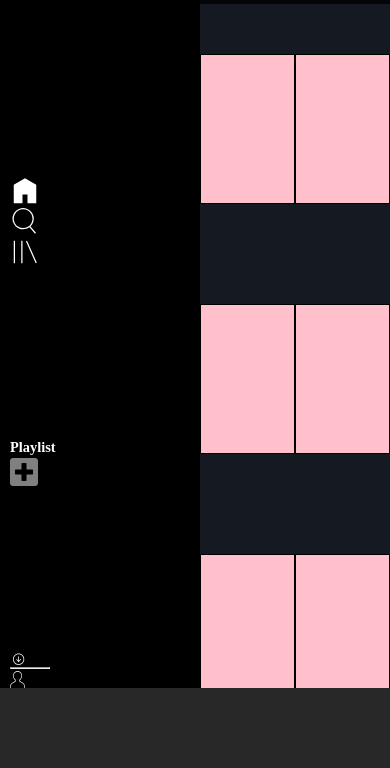
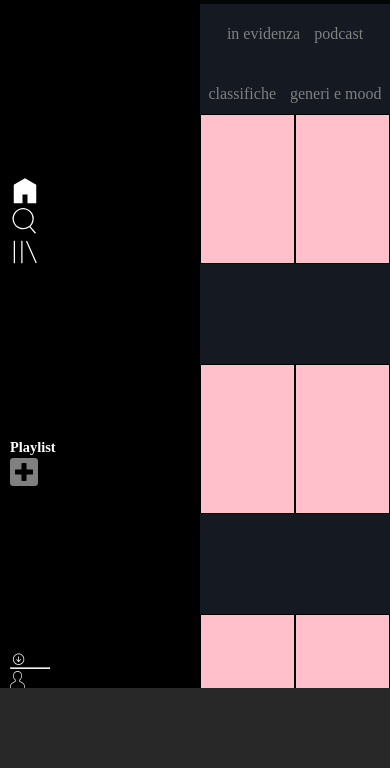
Before and after one commit to davide-amabile/html-css-spotifyweb, a plain HTML site: page index.html in a window 390 px wide. Shown: the part 76-844 px from the top of the page. Drawn offline with Linux system fonts and the light colour scheme.

Commit message:
lista alta main senza responsive

```diff
--- a/css/style.css
+++ b/css/style.css
@@ -184,6 +184,22 @@
   border: 1.5px solid #fff;
 }
 /* /nav trasparente */
+/* menu main */
+.list_main {
+  height: 60px;
+  line-height: 60px;
+  text-align: center;
+}
+.list_main li{
+  display: inline-block;
+}
+
+.list_main a{
+  text-decoration: none;
+  color: #808080;
+  padding: 5px;
+}
+/* /menu main */
 /* prima linea */
 .row-select {
   display: flex;
--- a/index.html
+++ b/index.html
@@ -63,9 +63,20 @@
 
       <!--corpo centrale-->
       <main class="big-main">
-        <nav class="nav-up container_flex">
+        <nav class="nav-up">
           <a href="#">effettua  l&apos;upgrade</a>
         </nav>
+        <div class="list_main white">
+          <ul>
+            <li><a href="#">in evidenza</a></li>
+            <li><a href="#">podcast</a></li>
+            <li><a href="#">classifiche</a></li>
+            <li><a href="#">generi e mood</a></li>
+            <li><a href="#">nuove uscite</a></li>
+            <li><a href="#">scopri</a></li>
+          </ul>
+
+        </div>
         <!-- prima linea -->
         <div class="row-select">
           <div class="box-select"><!--dentro si aggiunge img  e h1-->
```
